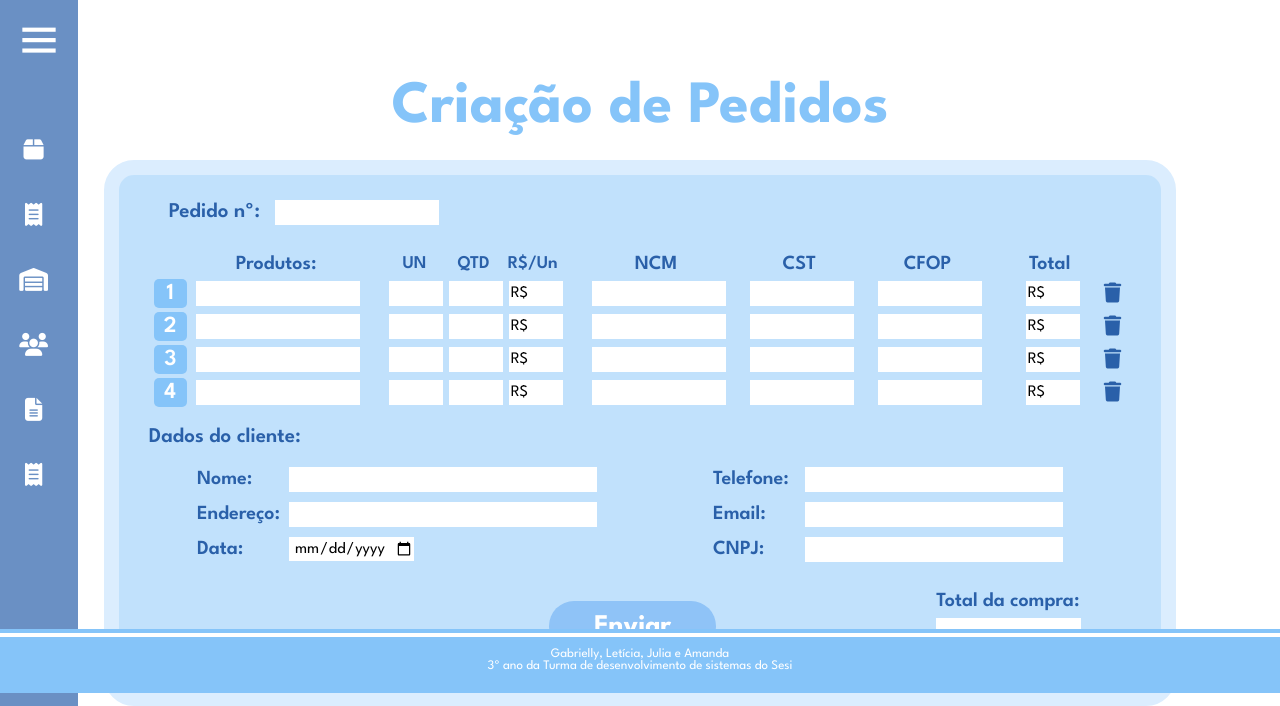
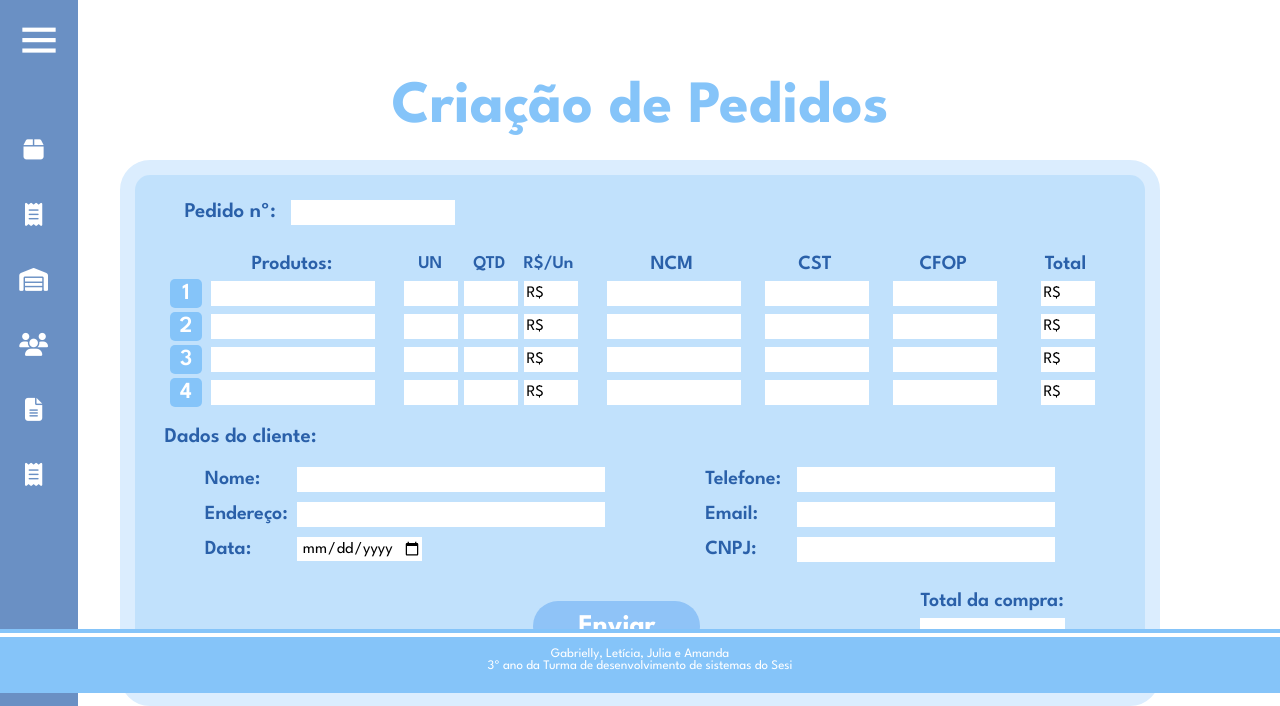
Before and after one commit to gabriellyzgoda/SA, a PHP site: page /criarpedido.php in a window 1280 px wide. Shown: the part 107-813 px from the top of the page. Run offline with PHP 8.4, Linux system fonts and the light colour scheme; the visitor is signed in with stand-in values (Sample User, id 1); data that the repository does not hold is empty; some libraries are stand-ins or nearby versions.

Commit message:
retirei botao excluir tirar pedido

```diff
--- a/criarpedido.php
+++ b/criarpedido.php
@@ -201,7 +201,7 @@ $resultado = $conexao->query($sql);
                         <th><p>CST</p></th>
                         <th><p>CFOP</p></th>
                         <th><p>Total</p></th>
-                        <th><p></p></th>
+
                     </tr>
                   </thead>
                   <tbody>
@@ -215,7 +215,7 @@ $resultado = $conexao->query($sql);
                           <td><input type="number" name="cst"></td>
                           <td><input type="number" name="cfop"></td>
                           <td><input type="text" name="total" value="R$"></td>
-                          <td><button class="excluirProduto"><i class="fa-solid fa-trash"></i></button></td>
+
                       </tr>
                       <tr>
                           <td><div class="quadrado-numero-produto">2</div></td>
@@ -227,7 +227,7 @@ $resultado = $conexao->query($sql);
                           <td><input type="number" name="cst2"></td>
                           <td><input type="number" name="cfop2"></td>
                           <td><input type="text" name="total2" value="R$"></td>
-                          <td><button class="excluirProduto"><i class="fa-solid fa-trash"></i></button></td>
+
                       </tr>
                       <tr>
                           <td><div class="quadrado-numero-produto" >3</div></td>
@@ -239,7 +239,7 @@ $resultado = $conexao->query($sql);
                           <td><input type="number" name="cst3"></td>
                           <td><input type="number" name="cfop3"></td>
                           <td><input type="text" name="total3" value="R$"></td>
-                          <td><button class="excluirProduto"><i class="fa-solid fa-trash"></i></button></td>
+
                       </tr>
                       <tr>
                           <td><div class="quadrado-numero-produto" >4</div></td>
@@ -251,7 +251,7 @@ $resultado = $conexao->query($sql);
                           <td><input type="number" name="cst4"></td>
                           <td><input type="number" name="cfop4"></td>
                           <td><input type="text" name="total4" value="R$"></td>
-                          <td><button class="excluirProduto"><i class="fa-solid fa-trash"></i></button></td>
+
                       </tr>
                     </tbody>
                   </table>
```
